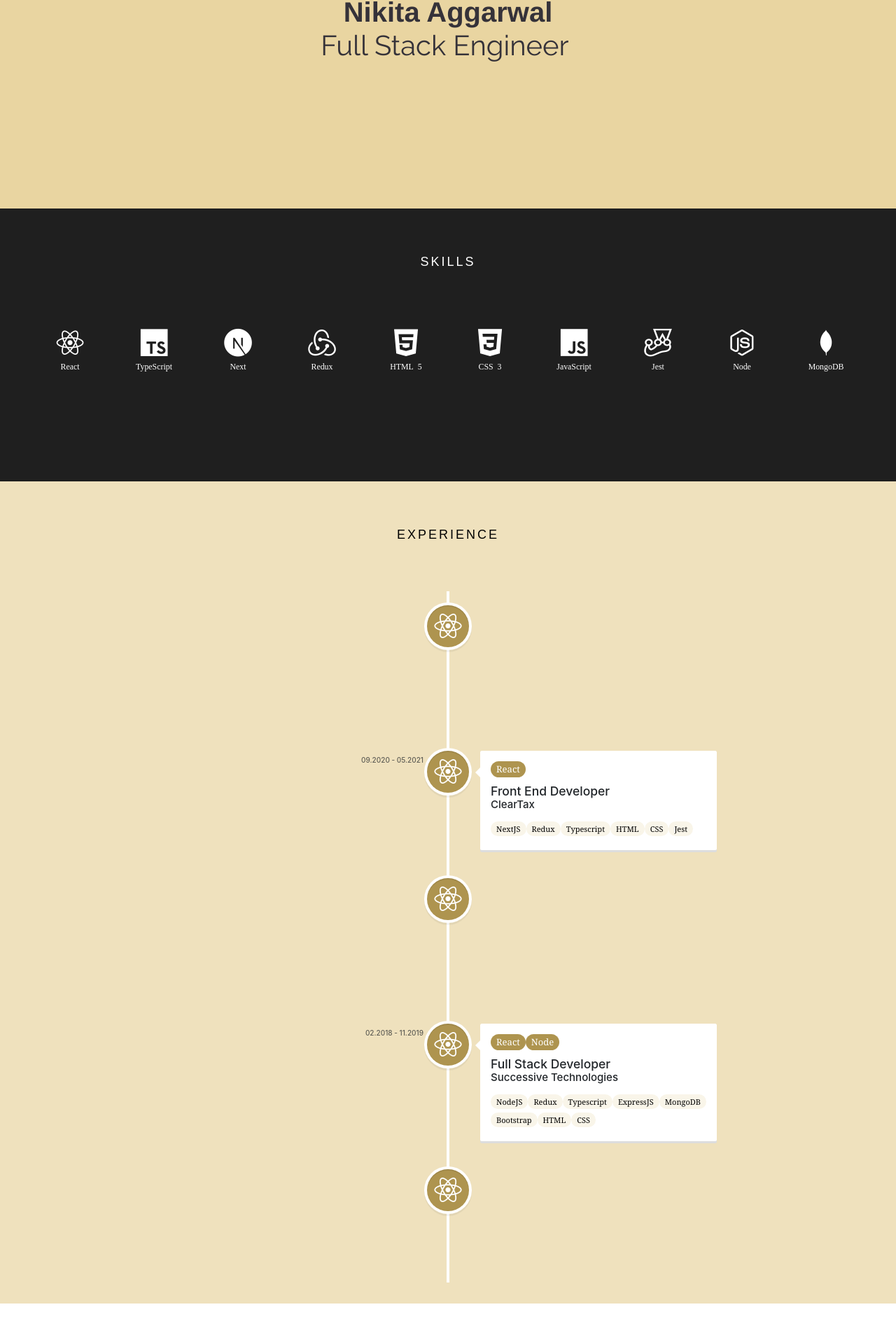
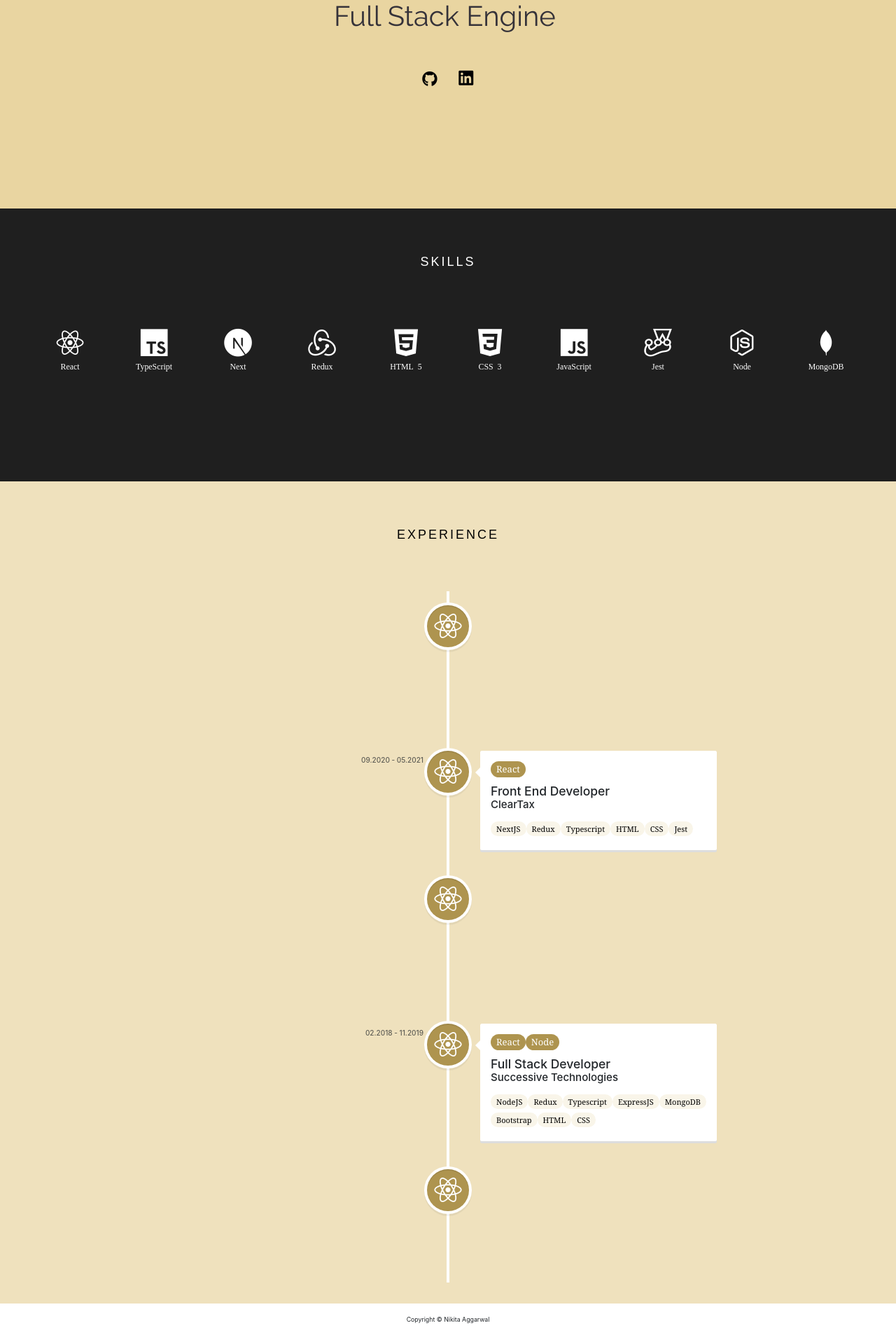
Before and after one commit to nikitaagg1993/nikita-portfolio, a React (Create React App) app: page / in a window 1280 px wide. Shown: the part 502-2410 px from the top of the page at 70% size. Before the commit the page ends 2365 px from the top, so only its background shows below. Built offline with nearby package versions, Linux system fonts and the light colour scheme.

Commit message:
Social Media links section

```diff
--- a/src/App.css
+++ b/src/App.css
@@ -421,6 +421,11 @@ footer a:focus {
   color: #fff;
 }
 
+.social-links-wrapper {
+  color: black;
+  text-decoration: none;
+}
+
 .social-links {
   margin-top: 50px;
   font-size: 22px;
--- a/src/App.tsx
+++ b/src/App.tsx
@@ -3,6 +3,7 @@ import "./App.css";
 import { Header } from "./components/Header";
 import { Skills } from "./components/Skills";
 import { Experience } from "./components/Experience";
+import { basic_info } from "./data/basic_info";
 
 function App() {
   return (
@@ -10,6 +11,11 @@ function App() {
       <Header />
       <Skills />
       <Experience />
+      <div className="copyright py-4 text-center">
+        <div className="container">
+          <small>Copyright &copy; {basic_info.name}</small>
+        </div>
+      </div>
     </div>
   );
 }
--- a/src/components/Header.tsx
+++ b/src/components/Header.tsx
@@ -5,6 +5,21 @@ import { basic_info } from "../data/basic_info";
 export const Header = () => {
   console.log({
     basic_info,
+  });
+
+  let networks = basic_info.social.map(function (network) {
+    return (
+      <span key={network.name} className="m-4">
+        <a
+          href={network.url}
+          target="_blank"
+          rel="noopener noreferrer"
+          className="social-links-wrapper"
+        >
+          <i className={network.class}></i>
+        </a>
+      </span>
+    );
   });
   return (
     <header id="home" style={{ height: window.innerHeight, display: "block" }}>
@@ -37,6 +52,9 @@ export const Header = () => {
                 }}
               />
             </h1>
+            <div className="col-md-12">
+              <div className="social-links">{networks}</div>
+            </div>
             {/* <div className="title-container">
               <HeaderTitleTypeAnimation />
             </div> */}
--- a/src/data/basic_info.ts
+++ b/src/data/basic_info.ts
@@ -17,7 +17,7 @@ export const basic_info = {
     {
       name: "linked",
       url: "https://www.linkedin.com/in/nikita-aggarwal-28570943",
-      class: "fab fa-linkedin",
+      class: "devicon-linkedin-plain",
     },
   ],
   image: "myProfile.jpg",
--- a/src/data/experience.ts
+++ b/src/data/experience.ts
@@ -25,7 +25,7 @@ export const experience = [
   },
   {
     company: "Ticketmaster",
-    title: "Full Stack Developer",
+    title: "Front End Developer",
     years: "11.2019 - 09.2020",
     mainTech: ["React"],
     technologies: [
```
